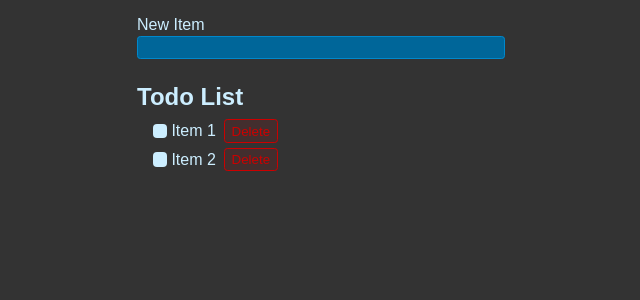
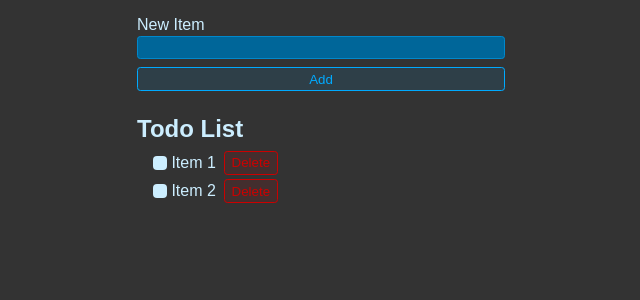
Before and after one commit to snehilchhabria/react-todo-list, a React (Vite) app: page / in a window 1280 px wide. Shown: the top 300 px of the page, without its empty margins (319-959 px from the left). Built offline with nearby package versions, Linux system fonts and the light colour scheme.

Commit message:
adding todos functionality

```diff
--- a/src/App.jsx
+++ b/src/App.jsx
@@ -3,14 +3,27 @@
 
 export default function App() {
   const [newItem, setNewItem] = useState("") //newItem is the fixed value and setNewItem is the new value we will keep mpdifying while using
+  const [todos, setTodos] = useState([])
+  function handleSubmit(e) {
+    e.preventDefault()
+
+    setTodos(currentTodos => {
+      return [
+        ...currentTodos, { id: crypt.randomUUID(),
+         title:newItem, completed:false},
+       ]
+    })
+  }
+
   return (
     <>
-    <form className="new-item-form">
+    <form onSubmit ={handleSubmit}className="new-item-form">
       <div className="form-row">
         <label htmlFor="item">New Item</label>
         <input value={newItem} onChange={e => setNewItem(e.target.value)}
         type="text" id="item" />
       </div>
+      <button className="btn">Add</button>
     </form>
     <h1 className="header">Todo List</h1>
     <ul className="list">
@@ -29,6 +42,7 @@
         <button className="btn btn-danger">Delete</button>
       </li>
     </ul>
+
     </>
   )
 }
```
